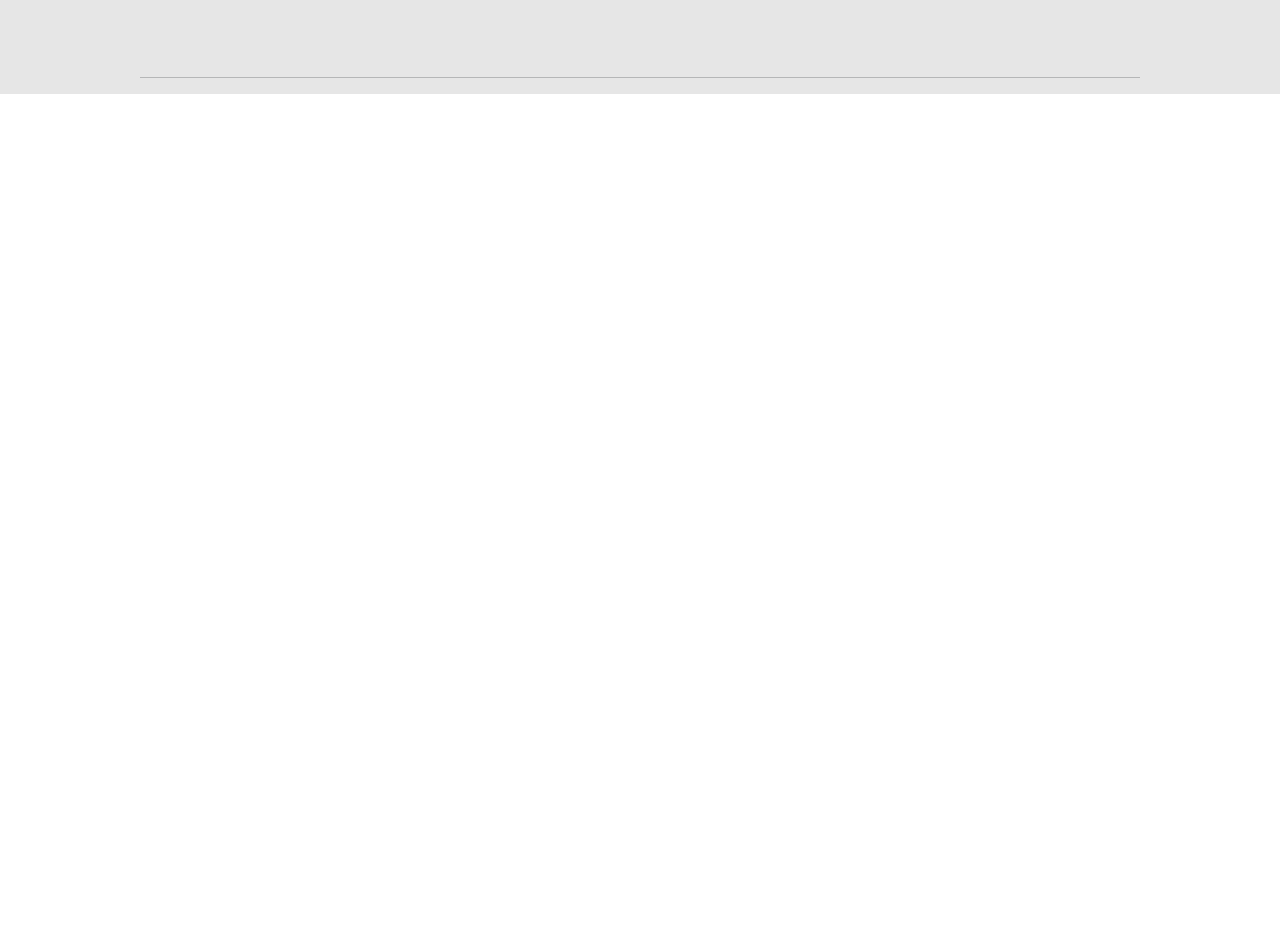
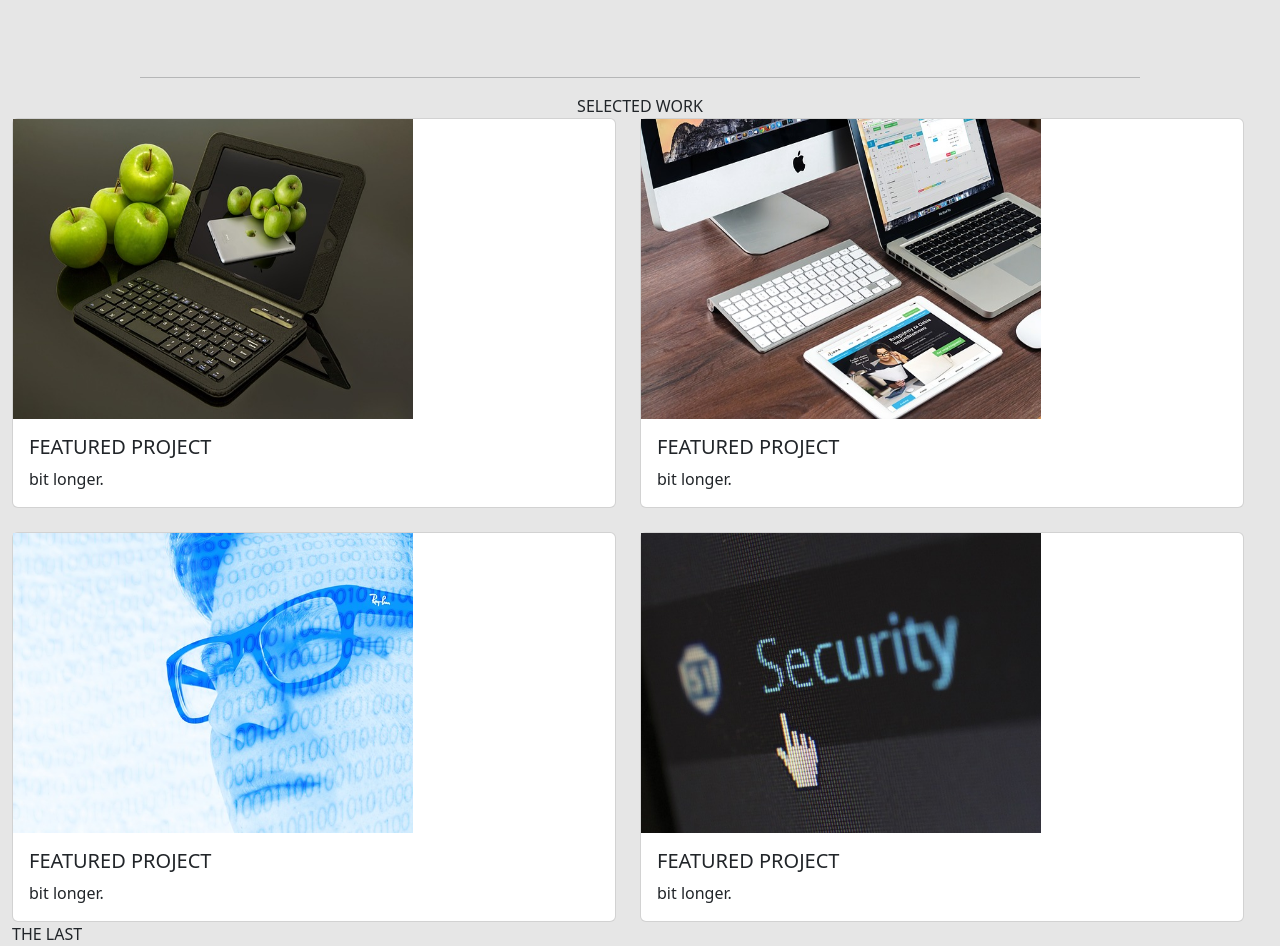
Before and after one commit to hampton-deane-design-project/code-design-project, a plain HTML site: page index.html in a window 1280 px wide. Shown: the part 411-1357 px from the top of the page. Before the commit the page ends 800 px from the top, so only its background shows below. Drawn offline with nearby package versions, Linux system fonts and the light colour scheme.

Commit message:
making right side grid card using main and left side aside

```diff
--- a/css/codeup-design-project.css
+++ b/css/codeup-design-project.css
@@ -82,3 +82,7 @@ nav a{
     width: 80%;
     padding-top: 40px;
 }
+
+.middle {
+    width: 50%;
+}
--- a/index.html
+++ b/index.html
@@ -1,5 +1,5 @@
 <!doctype html>
-<html lang="en">
+<html lang="en" xmlns="http://www.w3.org/1999/html">
 <head>
     <meta charset="UTF-8">
     <meta name="viewport"
@@ -45,9 +45,88 @@
         </div>
      </section>
      <div class="container section-break">
-        <hr>
+     <hr>
      </div>
+<!--         NEW SECTION-->
+     <section class="container text-center">
+         <div class="row justify-content-center">
+             <div class="col">
+                  SELECTED WORK
+             </div>
 
+         </div>
+     </section>
+        <div class="row" >
+            <div class="col">
+                <div class="container-middle">
+                    <main class="row>
+                     <div class=">
+<!--                        <div class= "grid gap-0 row-gap-3" >-->
+<!--                        <div class=><img src="img/images/apple-ipad.jpg" alt="Apple on Ipad" style="width: 400px; height: 300px;"> </div>-->
+<!--                        <div class=><img src="img/images/macbook.jpg" alt="Mac book" style="width: 400px;height: 300px;"> </div>-->
+<!--                        <div class=><img src="img/images/man.jpg" alt="Man" style="width: 400px; height: 300px;"></div>-->
+<!--                        <div class=><img src="img/images/security.jpg" alt="security" style="width: 400px;height: 300px;"> </div>-->
+<!--                    </div>-->
+
+                        <div class="row row-cols-1 row-cols-md-2 g-4">
+                            <div class="col">
+                                <div class="card">
+                                    <img src="img/images/apple-ipad.jpg" alt="Apple on Ipad" style="width: 400px; height: 300px;">
+                                    <div class="card-body">
+                                        <h5 class="card-title">FEATURED PROJECT</h5>
+                                        <p class="card-text"> bit longer.</p>
+
+                                    </div>
+                                </div>
+                            </div>
+                            <div class="col">
+                                <div class="card">
+                                    <img src="img/images/macbook.jpg" alt="Mac book" style="width: 400px;height: 300px;">
+                                    <div class="card-body">
+                                        <h5 class="card-title">FEATURED PROJECT</h5>
+                                        <p class="card-text"> bit longer.</p>
+                                    </div>
+                                </div>
+                            </div>
+                            <div class="col">
+                                <div class="card">
+                                    <img src="img/images/man.jpg" alt="Man" style="width: 400px; height: 300px;">
+                                    <div class="card-body">
+                                        <h5 class="card-title">FEATURED PROJECT</h5>
+                                        <p class="card-text"> bit longer.</p>
+                                    </div>
+                                </div>
+                            </div>
+                            <div class="col">
+                                <div class="card">
+                                    <img src="img/images/security.jpg" alt="security" style="width: 400px;height: 300px;">
+                                    <div class="card-body">
+                                        <h5 class="card-title">FEATURED PROJECT</h5>
+                                        <p class="card-text"> bit longer.</p>
+                                    </div>
+                                </div>
+                            </div>
+                        </div>
+<!--                    <ul class="pictures d-flex gap-5 ">-->
+<!--                        <li><img src="img/images/apple-ipad.jpg" alt="Apple on Ipad" style="width: 400px; height: 300px;"></li>-->
+<!--                        <li><img src="img/images/macbook.jpg" alt="Mac book" style="width: 400px;height: 300px;"> </li>-->
+<!--                        <li><img src="img/images/man.jpg" alt="Man" style="width: 400px; height: 300px;"></li>-->
+<!--                        <li><img src="img/images/security.jpg" alt="security" style="width: 400px;height: 300px;"></li>-->
+<!--                    </ul>-->
+                </div>
+            </div>
+            </main>
+                <aside class="row">
+                    <div class="col">
+                        THE LAST
+                    </div>
+
+                    <div class= >
+
+                    </div>
+                </div>
+
+            </div>
       </div>
     </header>
   </div>
```
